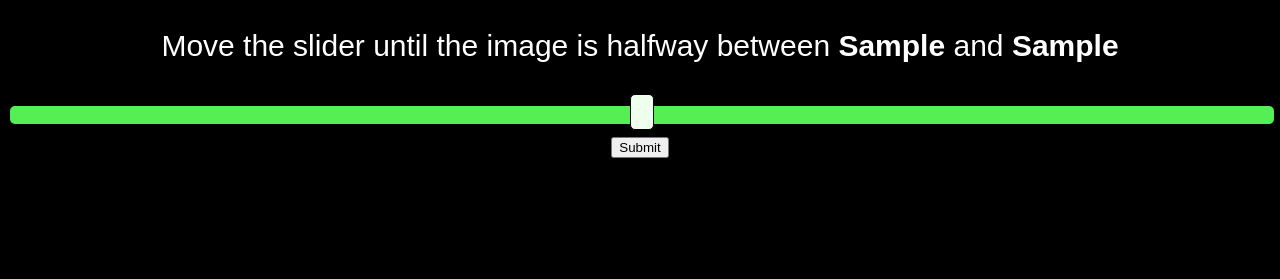
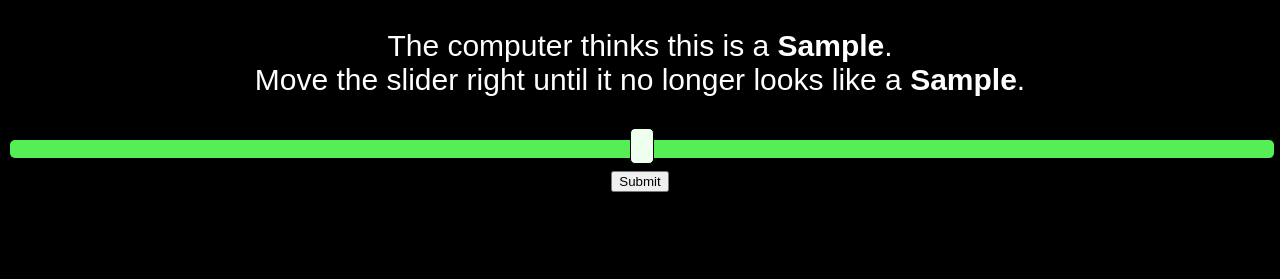
Before and after one commit to lwneal/gandalf, a Flask app: template ui/templates/label_slider.html in a window 1280 px wide. Shown: the part 521-800 px from the top of the page. Run offline with Flask 2, Linux system fonts and the light colour scheme; the template is opened without the code that fills it: most values are stand-ins (such as "Sample title", 1, 10 or a date in 2020).

Commit message:
Change UI to match new labeling scheme
Everything to the left of the selected point is an example of the
original class. Everything to the right is a negative example for
that class (could be a positive example of another class, or it
could be meaningless).

```diff
--- a/ui/templates/label_slider.html
+++ b/ui/templates/label_slider.html
@@ -48,7 +48,8 @@ Come back when more are available!
     <p>Error loading video</p>
   </video>
   <p>
-      Move the slider until the image is halfway between <b>{{start_class}}</b> and <b>{{target_class}}</b>
+    The computer thinks this is a <b>{{start_class}}</b>.</br>
+    Move the slider right until it no longer looks like a <b>{{start_class}}</b>.
   </p>
   <form action="/submit/{{result_dir}}" method=post>
     <input id="slider" name=frame type="range" />
```
